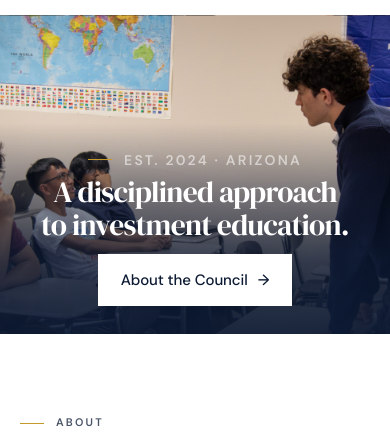
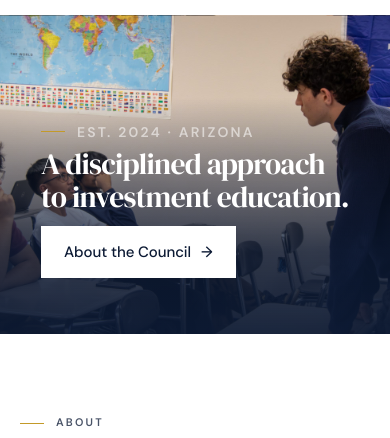
Before and after one commit to gavinlemon8210-create/ASIC-Website, a plain HTML site: page index.html in a window 390 px wide. Shown: the part 53-491 px from the top of the page. Drawn offline with Linux system fonts and the light colour scheme.

Commit message:
Mobile hero: lift text up (revert horizontal centering)
Undo the centering, keep text left-aligned, and lift it off the bottom
(padding-bottom 28->56px) with the scrim raised to keep it readable.
Cache v=8->v=9.

Co-Authored-By: Claude Opus 4.8 <noreply@anthropic.com>

```diff
--- a/index.html
+++ b/index.html
@@ -6,7 +6,7 @@
   <title>ASIC — Arizona Student Investment Council</title>
   <meta name="description" content="A disciplined approach to investment education. ASIC brings together aspiring finance professionals through equity research, competition, and real-world analysis." />
   <link rel="icon" href="assets/favicon.svg" type="image/svg+xml" />
-  <link rel="stylesheet" href="style.css?v=8" />
+  <link rel="stylesheet" href="style.css?v=9" />
   <link rel="preload" as="image" href="assets/hero.jpg" />
 </head>
 <body>
--- a/style.css
+++ b/style.css
@@ -1870,7 +1870,7 @@ h1, h2, h3, h4, h5, h6 { margin: 0; font-weight: var(--fw-regular); }
     min-height: 82vw;
     display: flex;
     align-items: flex-end;
-    padding: 64px 0 28px;
+    padding: 64px 0 56px;
     overflow: hidden;
   }
   .hero-photo-mobile { display: none; }
@@ -1891,19 +1891,18 @@ h1, h2, h3, h4, h5, h6 { margin: 0; font-weight: var(--fw-regular); }
     background: linear-gradient(
       to bottom,
       rgba(12, 26, 52, 0) 0%,
-      rgba(12, 26, 52, 0) 34%,
-      rgba(12, 26, 52, 0.42) 54%,
-      rgba(12, 26, 52, 0.80) 78%,
+      rgba(12, 26, 52, 0) 26%,
+      rgba(12, 26, 52, 0.42) 48%,
+      rgba(12, 26, 52, 0.80) 74%,
       rgba(12, 26, 52, 0.93) 100%
     );
   }
   .hero--photo .container { position: relative; z-index: 2; }
-  .hero--photo .hero-inner { max-width: 100%; gap: 13px; align-items: center; text-align: center; }
+  .hero--photo .hero-inner { max-width: 100%; gap: 13px; }
   .hero--photo .hero-eyebrow { font-size: 14px; letter-spacing: 0.16em; }
   .hero--photo .hero-headline { font-size: clamp(28px, 7.6vw, 38px); line-height: 1.1; max-width: none; }
   .hero--photo .hero-lede { display: none; }
-  .hero--photo .hero-meta { gap: 14px; align-items: center; }
-  .hero--photo .hero-actions { justify-content: center; }
+  .hero--photo .hero-meta { gap: 14px; }
   .hero--photo .hero-actions .btn { padding: 13px 22px; font-size: 15px; }
   .display { font-size: clamp(40px, 10vw, 72px); }
   .section { padding: 80px 0; }
```
Also changed, not shown: about.html (+1 -1 lines), contact.html (+1 -1 lines), contributors.html (+1 -1 lines), sharktank.html (+1 -1 lines), team.html (+1 -1 lines).
